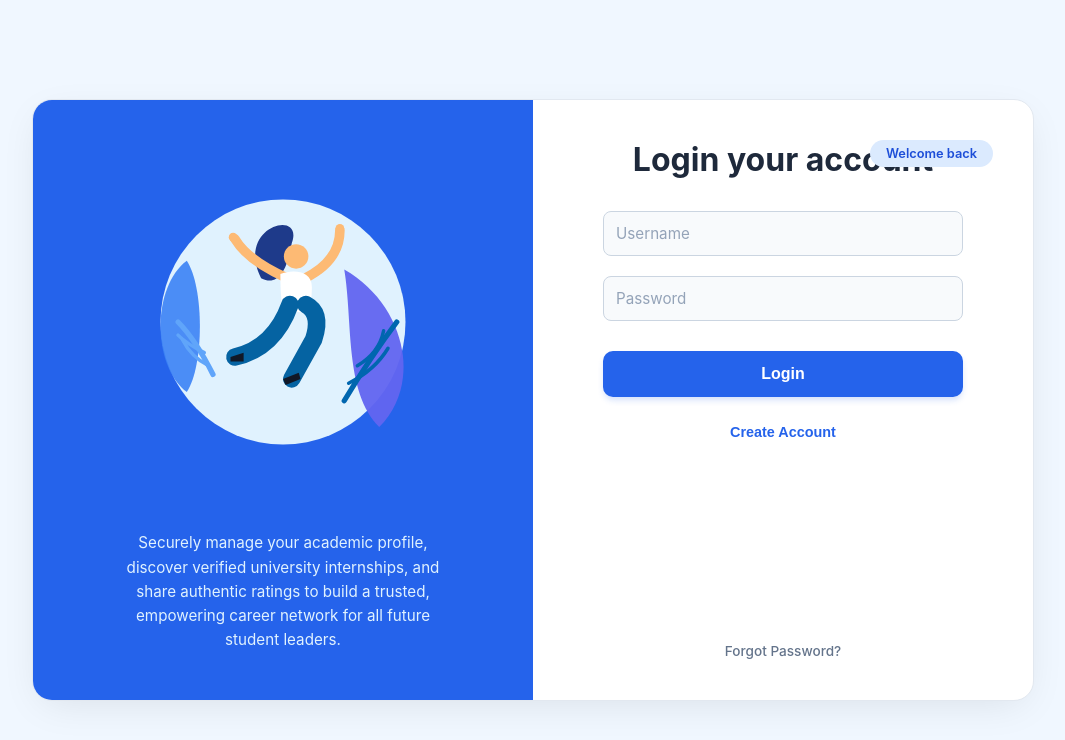
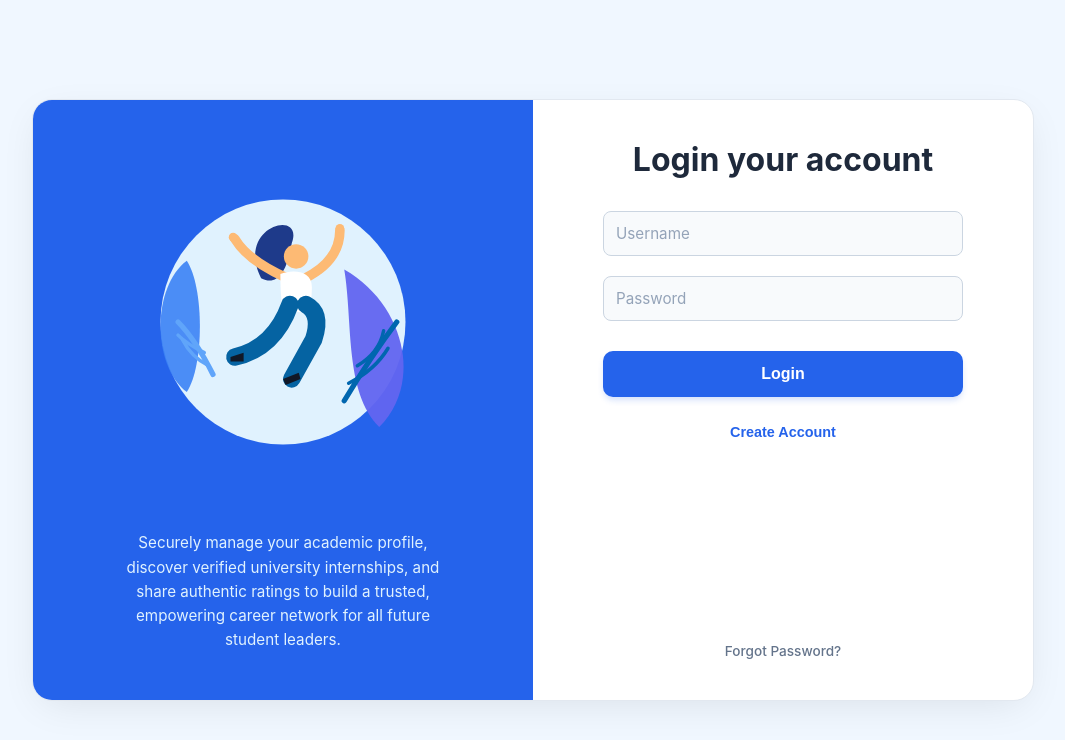
Before and after one commit to sathsaraillankoon13/job-and-internship-potral-ITPM_WD_72-3.1-, a React (Create React App) app in the folder frontend/: page / in a window 1280 px wide. Shown: the top 740 px of the page, without its empty margins (107-1172 px from the left). Built offline with nearby package versions, Linux system fonts and the light colour scheme.

Commit message:
feat: implement login page with authentication form and SVG illustration

```diff
--- a/frontend/src/pages/login.js
+++ b/frontend/src/pages/login.js
@@ -98,10 +98,7 @@ function Login({ onNavigate, setLoggedUser }) {
                 {/* Right Side: Login Form */}
                 <div className="login-right">
 
-                    {/* "Welcome back" tag */}
-                    <div className="welcome-tag">
-                        Welcome back
-                    </div>
+                    {/* Removed welcome tag */}
 
                     <div className="login-form-container">
 
```
